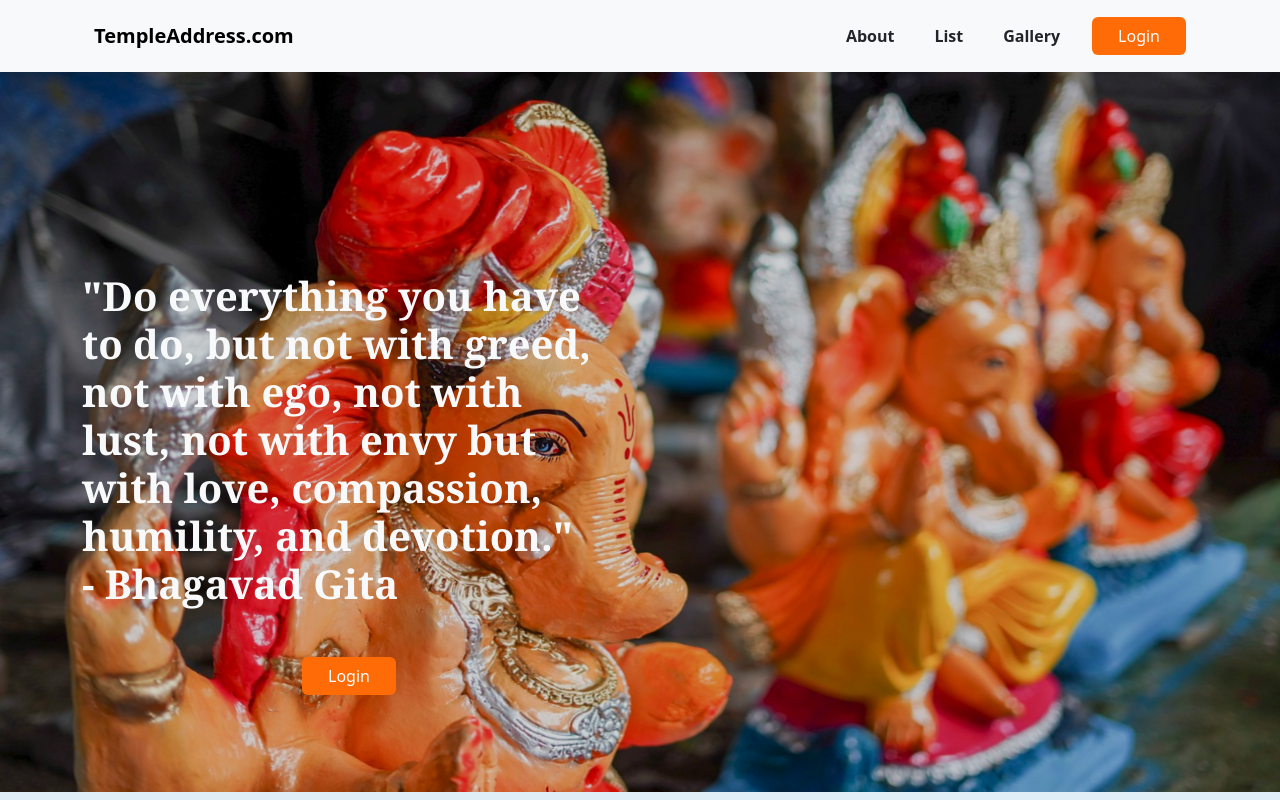
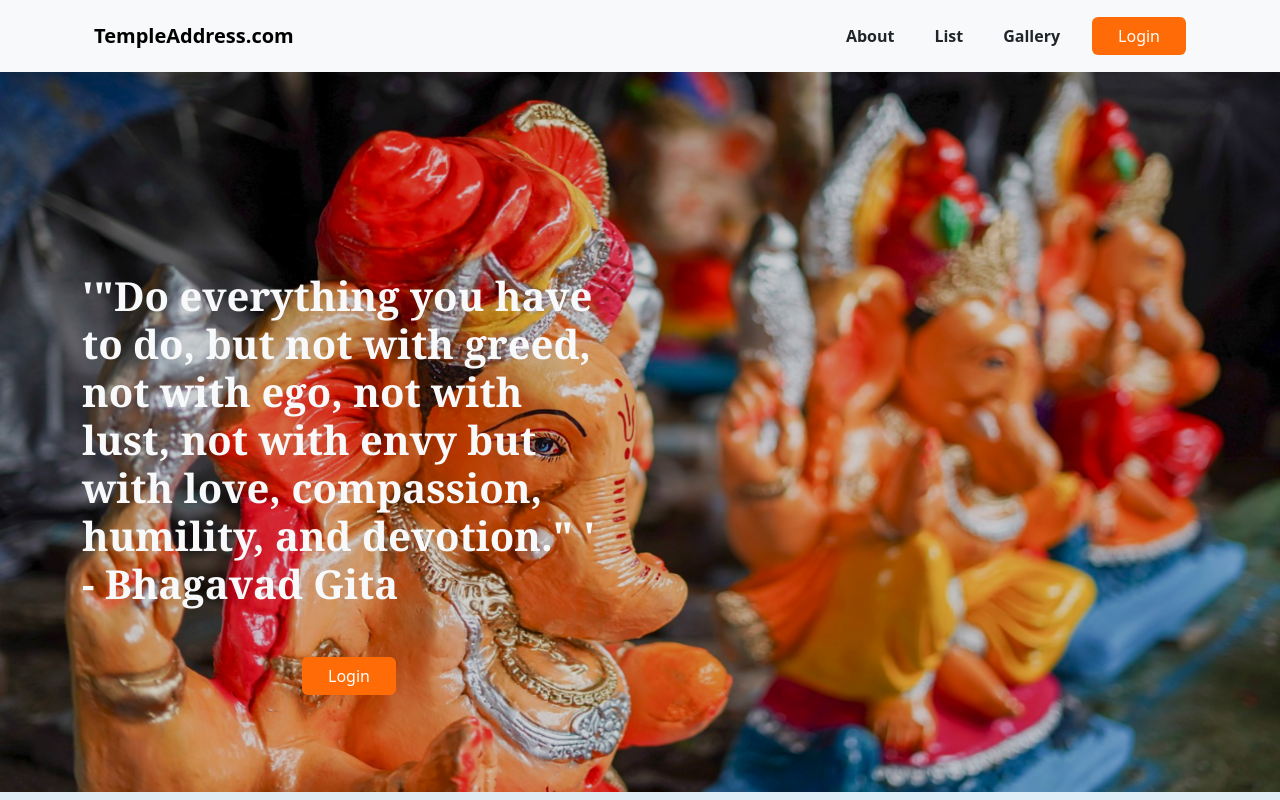
Before and after one commit to RishinKrishna/temple_listing, a Next.js app: page / in a window 1280 px wide. Shown: the top 800 px of the page. Built offline with nearby package versions, Linux system fonts and the light colour scheme.

Commit message:
removing bugs

```diff
--- a/src/pages/index.js
+++ b/src/pages/index.js
@@ -112,9 +112,9 @@ const Home = () => {
               <h1
                 className={`${Styles["main-hader"]} position-relative text-light`}
               >
-                "Do everything you have to do, but not with greed, not with ego,
+                '"Do everything you have to do, but not with greed, not with ego,
                 not with lust, not with envy but with love, compassion,
-                humility, and devotion." <br />- Bhagavad Gita
+                humility, and devotion." '<br />- Bhagavad Gita
               </h1>
               <div className="mt-5">
                 <LogiBtn />
```
